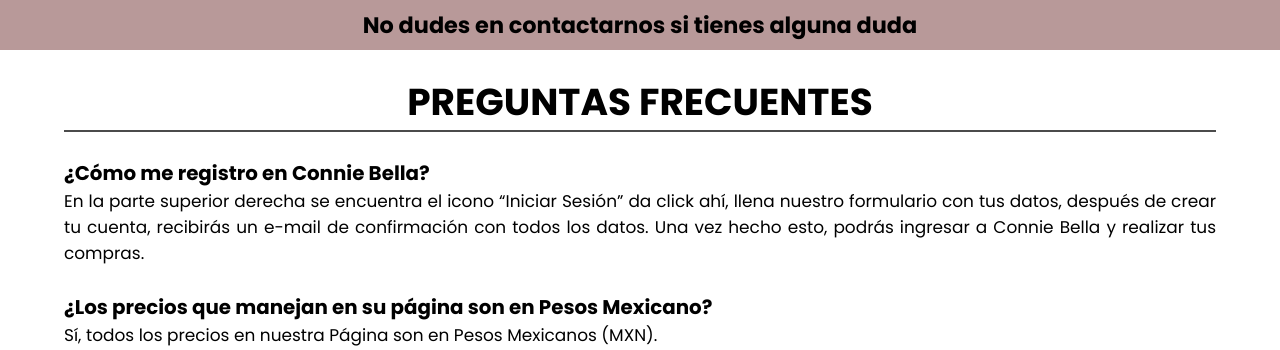
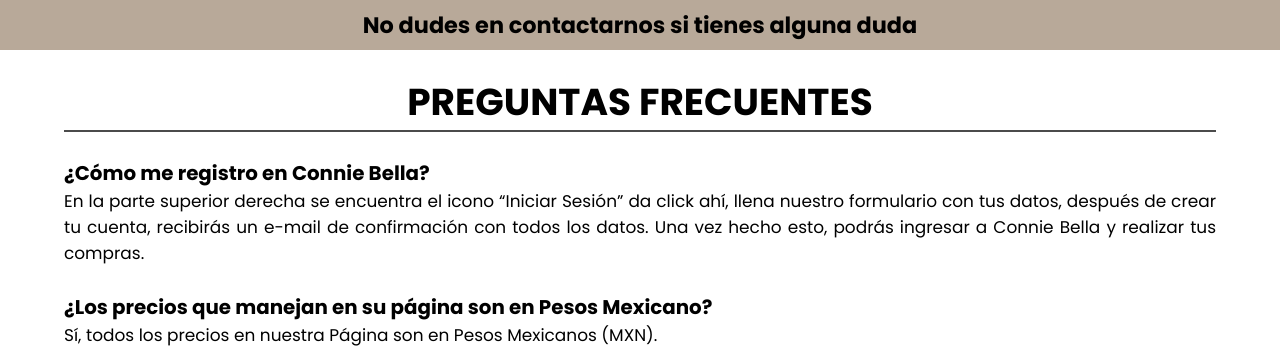
Before and after one commit to cynthiach28/resul-aprendizaje, a PHP site: page /faq.html in a window 1280 px wide. Shown: the part 98-448 px from the top of the page. Run offline with PHP 8.4, Linux system fonts and the light colour scheme.

Commit message:
feat: Changed background color to banner.

```diff
--- a/css/estilopagina.css
+++ b/css/estilopagina.css
@@ -44,7 +44,7 @@ body{
     width: 100%;
     font-weight: bold;
     font-size: 2.8vh;
-    background-color: #b89999;
+    background-color: #b8a999;
     text-align: center;
 }
 
```
